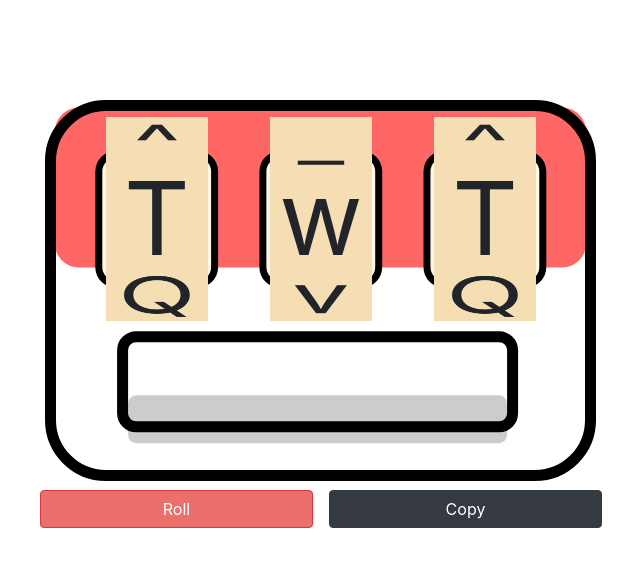
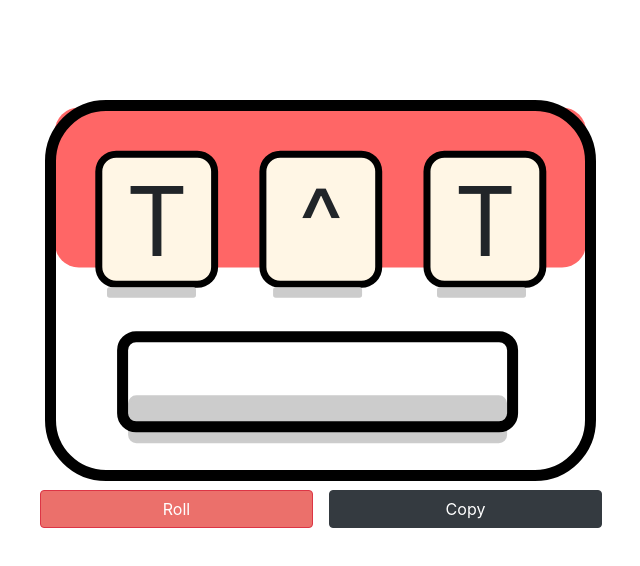
Before and after one commit to hagemon/emoji-slot, a Vue app: page /#/ in a window 1280 px wide. Shown: the top 566 px of the page, without its empty margins (319-959 px from the left). Built offline with nearby package versions, Linux system fonts and the light colour scheme.

Commit message:
finish first static edition

```diff
--- a/package.json
+++ b/package.json
@@ -21,7 +21,7 @@
     "babel-eslint": "^10.1.0",
     "eslint": "^6.7.2",
     "eslint-plugin-vue": "^6.2.2",
-    "node-sass": "^4.13.1",
+    "node-sass": "^4.14.0",
     "sass-loader": "^7.3.1",
     "vue-template-compiler": "^2.6.11"
   },
--- a/src/components/Emoji.vue
+++ b/src/components/Emoji.vue
@@ -11,9 +11,9 @@
       </template>
     </div>
   </div> -->
-  <div :class="['wrapper', { autoTurn: isRunning }]">
+  <div :class="['wrapper', 'flat', { autoTurn: isRunning }]">
     <div
-      class="roller flat"
+      class="roller"
       v-for="(emoji, index) in this.emojis"
       :key="index"
       :style="`transform: rotateX(${
@@ -180,11 +180,14 @@ export default {
     line-height: 100%;
     width: $size;
     font-size: $size;
-    background-color: wheat;
+    text-align: center;
+    background-color: #fff6e5;
+    // background-color: burlywood;
     position: absolute;
     display: flex;
     align-items: center;
     justify-content: center;
+    margin-top: -1px;
   }
 
   &.flat {
--- a/src/components/SlotMachine.vue
+++ b/src/components/SlotMachine.vue
@@ -4,7 +4,7 @@
     <div id="wrapper" class="row justify-content-center pl-4 pr-4">
       <div id="emoji-wrapper" v-if="this.windowSpan">
         <div
-          class="row flex-nowrap"
+          class="row flex-nowrap row-wrapper"
           :style="{
             'margin-top': this.emojiY + 'px',
             height: this.emojiSize + 'px',
@@ -15,7 +15,7 @@
             :size="this.emojiSize"
             :gutter="this.gutter"
             :emojis="this.eyes"
-            :duration="1000"
+            :duration="3000"
             :trigger="this.trigger"
             @finished="isFinished"
           />
@@ -23,7 +23,7 @@
             :size="this.emojiSize"
             :gutter="this.gutter"
             :emojis="this.mouths"
-            :duration="1000"
+            :duration="4000"
             :trigger="this.trigger"
             @finished="isFinished"
           />
@@ -31,7 +31,7 @@
             :size="this.emojiSize"
             :gutter="this.gutter"
             :emojis="this.eyes"
-            :duration="1000"
+            :duration="5000"
             :trigger="this.trigger"
             @finished="isFinished"
           />
@@ -76,10 +76,11 @@ export default {
       gutter: NaN,
       header: 100,
       eyes: ["T", "^", "O", "$", "@", "Q"],
-      mouths: ["w", "_", "o", "3", "m", "v"],
+      mouths: ["^", "_", "o", "3", "m", "v"],
       trigger: null,
       result: "",
       disabled: false,
+      offset: 6,
     };
   },
   components: {
@@ -89,22 +90,22 @@ export default {
   methods: {
     getEmojiY() {
       let rect = this.$refs.machine.$refs.rect1.getBoundingClientRect();
-      return rect.top + 14 - this.header;
+      return rect.top + 14 - this.header + this.offset;
     },
     getEmojiSize() {
       let rect = this.$refs.machine.$refs.rect1.getBoundingClientRect();
-      return rect.width - 14;
+      return rect.width - 14 - this.offset;
     },
     getWindowSpan() {
       let rect1 = this.$refs.machine.$refs.rect1.getBoundingClientRect();
       let rect3 = this.$refs.machine.$refs.rect3.getBoundingClientRect();
-      return rect3.x + rect3.width - rect1.x - 14;
+      return rect3.x + rect3.width - rect1.x - 14 -this.offset;
       //   return rect1.width * 3;
     },
     getGutter() {
       let rect1 = this.$refs.machine.$refs.rect1.getBoundingClientRect();
       let rect2 = this.$refs.machine.$refs.rect2.getBoundingClientRect();
-      return rect2.x - rect1.x - rect1.width + 14;
+      return rect2.x - rect1.x - rect1.width + 14 + this.offset;
     },
     turn() {
       this.result = "";
@@ -141,6 +142,10 @@ $dark-red: #e65c5c;
   height: 100%;
 }
 
+.row-wrapper {
+  overflow: hidden;
+}
+
 .btn-danger,
 .btn-danger:active,
 .btn-danger:visited {
```
Also changed, not shown: 1 other file (tests, documents, lock files or other folders).
